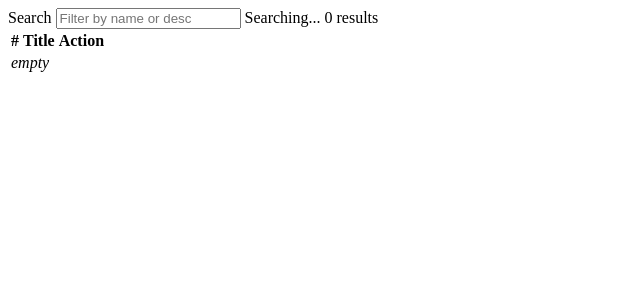
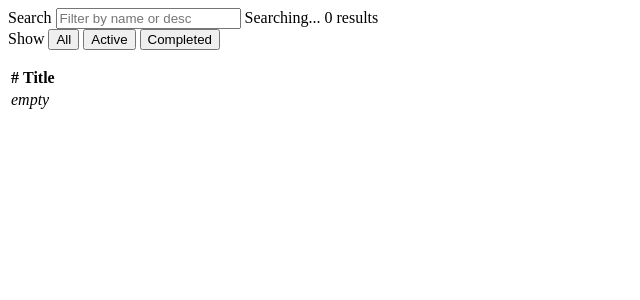
Before and after one commit to JohnnyBeProgramming/anyserver.py, a Python web app: template examples/htmx/templates/todo/index.html in a window 1280 px wide. Shown: the top 300 px of the page, without its empty margins (0-640 px from the left). Run offline with Jinja, Linux system fonts and the light colour scheme; the template is opened without the code that fills it, so the values that code supplies are empty.

Commit message:
Add some more intercativity to HTMX example

```diff
--- /dev/null
+++ b/examples/htmx/templates/todo/filters.html
@@ -0,0 +1,24 @@
+<div class="flex m-2 group" data-filter="{{filter}}">
+  <label class="px-4 py-1 font-bold">Show</label>
+  <button
+    name="filter"
+    value="all"
+    class="text-base font-bold rounded rounded-r-none flex justify-center px-4 py-1 cursor-pointer hover:scale-110 focus:outline-none duration-200 ease-in-out transition text-gray-700 hover:text-gray-100 bg-gray-300 hover:bg-gray-400 border border-gray-600 dark:text-gray-400 dark:hover:text-gray-100 dark:bg-gray-700 dark:hover:bg-gray-600 group-data-[filter=all]:bg-gray-400 group-data-[filter=all]:dark:bg-gray-600"
+  >
+    All
+  </button>
+  <button
+    name="filter"
+    value="active"
+    class="rounded rounded-l-none rounded-r-none border-l-0 border-r-0 text-base font-bold flex justify-center px-4 py-1 cursor-pointer hover:scale-110 focus:outline-none duration-200 ease-in-out border-gray-600 transition text-gray-700 hover:text-gray-100 bg-gray-300 hover:bg-gray-400 border border-gray-600 dark:text-gray-400 dark:hover:text-gray-100 dark:bg-gray-700 dark:hover:bg-gray-600 group-data-[filter=active]:bg-gray-400 group-data-[filter=active]:dark:bg-gray-600"
+  >
+    Active
+  </button>
+  <button
+    name="filter"
+    value="completed"
+    class="rounded rounded-l-none text-base font-bold flex justify-center px-4 py-1 cursor-pointer hover:scale-110 focus:outline-none duration-200 ease-in-out border-gray-600 transition text-gray-700 hover:text-gray-100 bg-gray-300 hover:bg-gray-400 border border-gray-600 dark:text-gray-400 dark:hover:text-gray-100 dark:bg-gray-700 dark:hover:bg-gray-600 group-data-[filter=completed]:bg-gray-400 group-data-[filter=completed]:dark:bg-gray-600"
+  >
+    Completed
+  </button>
+</div>
--- a/examples/htmx/templates/todo/list-item.html
+++ b/examples/htmx/templates/todo/list-item.html
@@ -11,8 +11,8 @@
 -->
 <tr
   hx-target="this"
-  hx-swap="outerHTML"
-  class="bg-white dark:bg-gray-900 flex lg:table-row flex-row lg:flex-row flex-wrap lg:flex-no-wrap mb-10 lg:mb-0"
+  hx-swap="outerHTML swap:0.25s"
+  class="bg-white hover:bg-gray-100 dark:bg-gray-900 dark:hover:bg-gray-800 hover:cursor-pointer flex lg:table-row flex-row lg:flex-row flex-wrap lg:flex-no-wrap mb-10 lg:mb-0"
 >
   <td
     class="w-full lg:w-auto p-0 text-center border border-b border-gray-200 dark:border-gray-800 block lg:table-cell relative lg:static"
@@ -50,7 +50,7 @@
     <!-- Delete task button -->
     <a
       hx-delete="/todo?id={{id}}"
-      hx-confirm="Are you sure you want to delete this task?"
+      hx-confirm="{% if not todo.completed %}Are you sure you want to delete this task?{% endif %}"
       hx-swap="outerHTML swap:0.5s"
       class="w-6 h-6 cursor-pointer opacity-25 hover:opacity-100"
       >{% include 'icons/trash.svg' %}
--- a/examples/htmx/templates/todo/table.html
+++ b/examples/htmx/templates/todo/table.html
@@ -6,24 +6,21 @@
   }
 </style>
 <table class="todo-table border-collapse w-fill">
-  <thead>
+  <thead class="border border-gray-300 dark:border-gray-500">
     <tr
       class="font-bold uppercase bg-gray-400 dark:bg-gray-600 text-gray-600 dark:text-gray-400"
     >
-      <th
-        class="text-center w-16 p-3 hidden lg:table-cell border border-gray-300 dark:border-gray-500"
-      >
-        #
-      </th>
-      <th
-        class="text-left p-3 hidden lg:table-cell border border-gray-300 dark:border-gray-500"
-      >
-        Title
-      </th>
-      <th
-        class="text-center w-20 p-3 hidden lg:table-cell border border-gray-300 dark:border-gray-500"
-      >
-        Action
+      <th class="text-center w-16 p-3 hidden lg:table-cell">#</th>
+      <th class="text-left p-3 hidden lg:table-cell">Title</th>
+      <th class="text-center w-8 p-3 hidden lg:table-cell">
+        <a
+          hx-delete="/todo?delete_all=true"
+          hx-confirm="You will delete ALL TASKS IN THIS CATEGORY! Are you sure?"
+          hx-target="#todo-results"
+          hx-swap="innerHTML"
+          class="w-6 h-6 cursor-pointer opacity-25 hover:opacity-100"
+          >{% include 'icons/trash.svg' %}
+        </a>
       </th>
     </tr>
   </thead>
--- a/examples/htmx/templates/todo/toolbar.html
+++ b/examples/htmx/templates/todo/toolbar.html
@@ -1,4 +1,7 @@
-<div
+<form
+  hx-post="/todo/search"
+  hx-target="#todo-results"
+  hx-swap="innerHTML"
   class="w-full flex flex-row bg-gray-300 dark:bg-gray-700 px-4 sm:justify-between"
 >
   <label for="search" class="px-4 py-3 font-bold">Search</label>
@@ -8,13 +11,17 @@
     name="search"
     placeholder="Filter by name or desc"
     hx-post="/todo/search"
+    hx-target="#todo-results"
+    hx-swap="innerHTML"
     hx-trigger="keyup changed delay:250ms"
     hx-indicator=".htmx-indicator"
-    hx-target="#todo-results"
-    class="flex-1 bg-white px-4 py-1 pr-10 my-2 rounded-full focus:outline-none"
+    class="flex-1 bg-white px-4 py-1 pr-10 my-1.5 rounded-full focus:outline-none"
   />
   <span class="htmx-indicator w-32 -ml-32 px-4 py-3">Searching...</span>
-  <label id="result-count" class="px-4 py-3">
+  <label id="result-count" class="w-32 px-4 py-3">
     {% include 'todo/count.html' %}
   </label>
-</div>
+  <div id="search-filters" class="flex">
+    {% include 'todo/filters.html' %}
+  </div>
+</form>
```
Also changed, not shown: examples/htmx/templates/todo/search.html (+7 -4 lines), examples/htmx/todo.py (+63 -18 lines).
